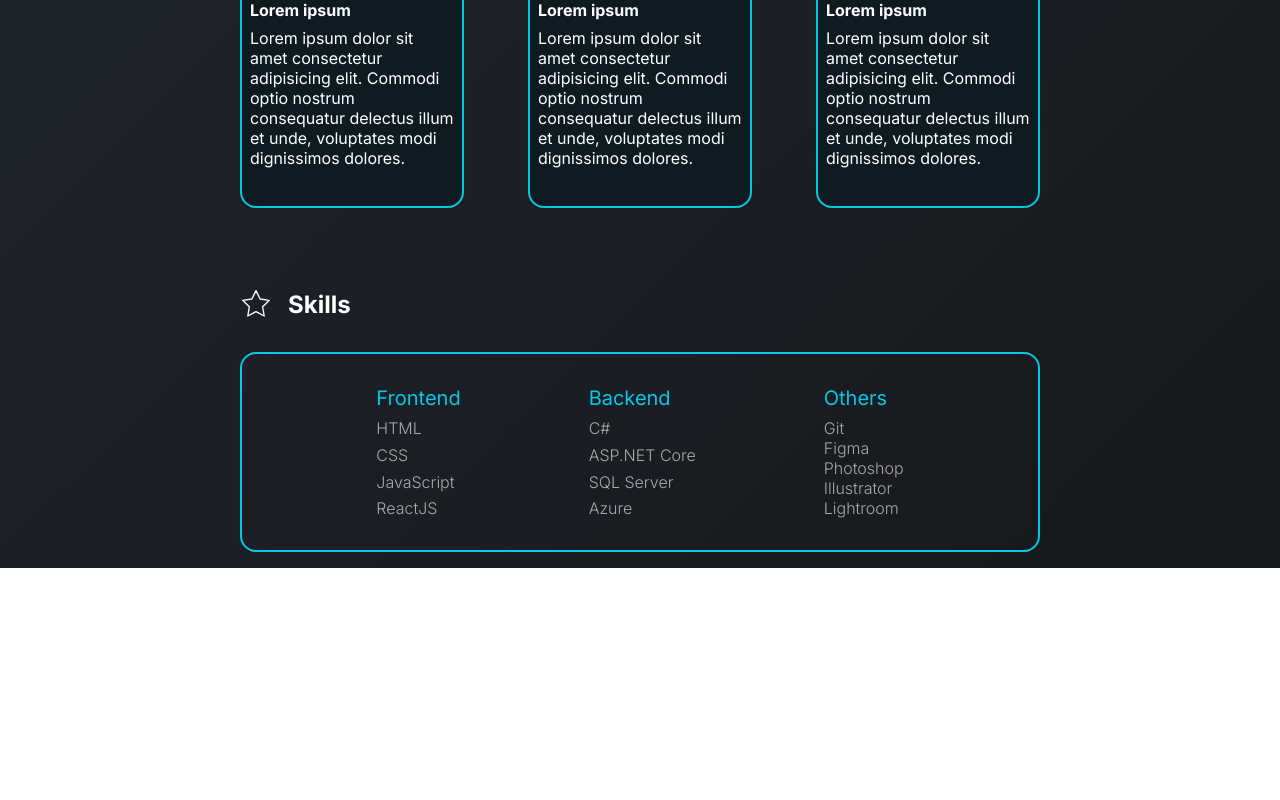
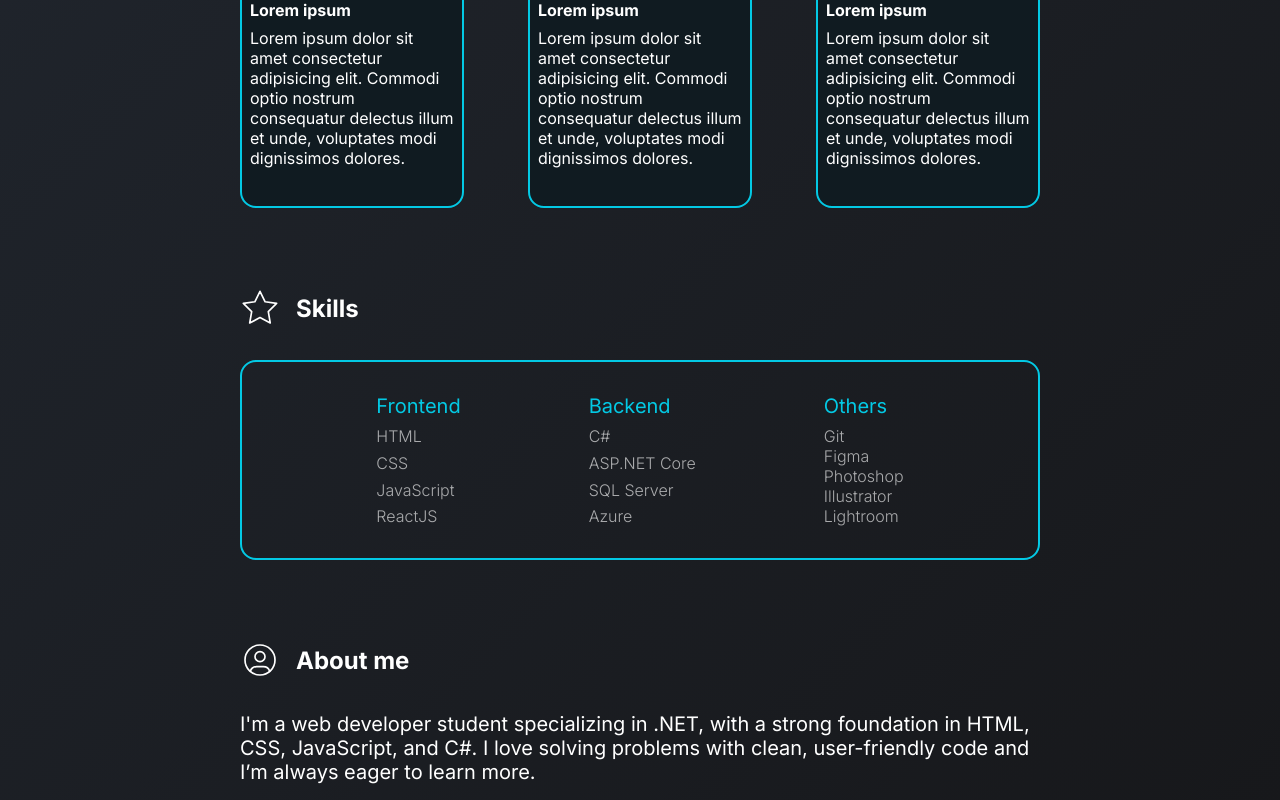
Before and after one commit to AAHektor/aahektor.github.io, a React (Vite) app: page / in a window 1280 px wide. Shown: the part 779-1579 px from the top of the page. Before the commit the page ends 1347 px from the top, so only its background shows below. Built offline with nearby package versions, Linux system fonts and the light colour scheme.

Commit message:
added about me section

```diff
--- a/src/App.css
+++ b/src/App.css
@@ -313,3 +313,41 @@ body {
   font-weight: 300;
   justify-content: space-between;
 }
+
+/* SKILLS SECTION */
+
+/* ABOUT SECTION */
+
+.about-section {
+  margin-top: 5rem;
+
+  h2 {
+    color: #ffff;
+  }
+}
+
+.about-header-container {
+  margin-bottom: 2rem;
+  display: flex;
+  gap: 1rem;
+  align-items: center;
+
+  svg {
+    color: transparent;
+  }
+}
+
+.about-me-content {
+  p {
+    color: #ffff;
+    font-size: 20px;
+  }
+}
+
+/* ABOUT SECTION */
+
+/* LINKEDIN SECTION */
+
+
+
+/* LINKEDIN SECTION */
--- /dev/null
+++ b/src/assets/components/About.jsx
@@ -0,0 +1,33 @@
+import React from 'react'
+
+const About = () => {
+  return (
+    <div className='about-section'>
+      <div className='about-header-container'>
+        <svg
+          xmlns="http://www.w3.org/2000/svg"
+          width="40"
+          height="40"
+          viewBox="0 0 24 24"
+          fill="none"
+          stroke="#ffff"
+          stroke-width="1"
+          stroke-linecap="round"
+          stroke-linejoin="round"
+        >
+          <path d="M12 12m-9 0a9 9 0 1 0 18 0a9 9 0 1 0 -18 0" />
+          <path d="M12 10m-3 0a3 3 0 1 0 6 0a3 3 0 1 0 -6 0" />
+          <path d="M6.168 18.849a4 4 0 0 1 3.832 -2.849h4a4 4 0 0 1 3.834 2.855" />
+        </svg>
+
+        <h2>About me</h2>
+      </div>
+
+      <div className='about-me-content'>
+        <p>I'm a web developer student specializing in .NET, with a strong foundation in HTML, CSS, JavaScript, and C#. I love solving problems with clean, user-friendly code and I’m always eager to learn more.</p>
+      </div>
+    </div>
+  )
+}
+
+export default About
--- a/src/assets/components/Skills.jsx
+++ b/src/assets/components/Skills.jsx
@@ -6,8 +6,8 @@ const Skills = () => {
       <div className='skills-header-container'>
         <svg
           xmlns="http://www.w3.org/2000/svg"
-          width="32"
-          height="32"
+          width="40"
+          height="40"
           viewBox="0 0 24 24"
           fill="none"
           stroke="#ffff"
--- a/src/assets/pages/LandingPage.jsx
+++ b/src/assets/pages/LandingPage.jsx
@@ -4,6 +4,7 @@ import { NavLink } from 'react-router-dom'
 import Hero from '../components/Hero'
 import Projects from '../components/Projects'
 import Skills from '../components/Skills'
+import About from '../components/About'
 
 const LandingPage = () => {
   return (
@@ -76,6 +77,8 @@ const LandingPage = () => {
 
       <Skills></Skills>
 
+      <About></About>
+
     </div>
   )
 }
```
